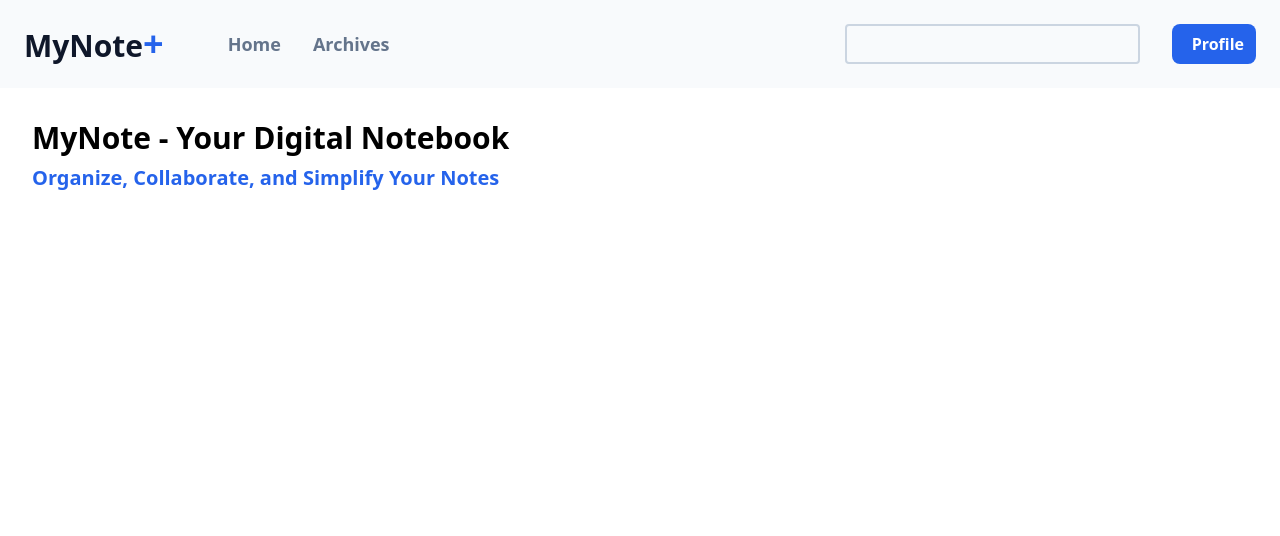
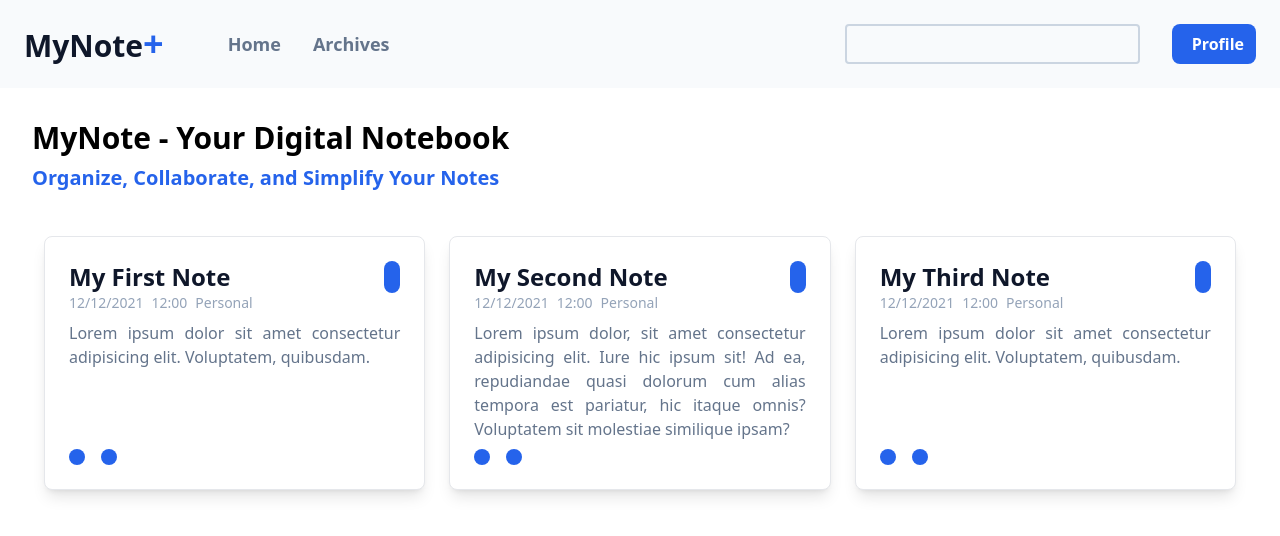
Before and after one commit to mausneg/MyNote, a React app: page / in a window 1280 px wide. Shown: the top 536 px of the page. Built offline with nearby package versions, Linux system fonts and the light colour scheme; the HTML template or start-up script is replaced by a standard one.

Commit message:
add card

```diff
--- a/src/components/Elements/Button/index.jsx
+++ b/src/components/Elements/Button/index.jsx
@@ -1,8 +1,8 @@
 export default function Button(prop) {
-  const { text = "click", className = "bg-blue-600", children } = prop;
+  const { text, className = "bg-blue-600 px-3 py-2", children } = prop;
   return (
     <button
-      className={`px-3 py-1 font-bold text-md text-white rounded-lg ${className} flex items-center gap-2`}
+      className={`font-bold text-md text-white rounded-lg ${className} flex items-center gap-2`}
     >
       {children}
       {text}
--- /dev/null
+++ b/src/components/Fragments/Card.jsx
@@ -0,0 +1,33 @@
+import Button from "../Elements/Button";
+
+export default function Card(prop) {
+  const { title, date, time, category, content } = prop;
+  return (
+    <div className="w-1/3 p-3">
+      <div className=" bg-white rounded-lg shadow-lg p-6 border">
+        <div className="flex justify-between">
+          <h1 className="text-2xl font-bold text-slate-900">{title}</h1>
+          <Button className="bg-blue-600 p-2">
+            <i className="fa-solid fa-edit"></i>
+          </Button>
+        </div>
+        <div className="flex gap-2">
+          <span className="text-sm text-slate-400">{date}</span>
+          <span className="text-sm text-slate-400">{time}</span>
+          <span className="text-sm text-slate-400">{category}</span>
+        </div>
+        <div className="h-32">
+          <p className="text-slate-500 mt-2 text-justify ">{content}</p>
+        </div>
+        <div className="flex gap-4 justify-start">
+          <Button className="bg-blue-600 p-2">
+            <i className="fa-solid fa-box-archive"></i>
+          </Button>
+          <Button className="bg-blue-600 p-2">
+            <i className="fa-solid fa-trash"></i>
+          </Button>
+        </div>
+      </div>
+    </div>
+  );
+}
--- a/src/components/pages/home.jsx
+++ b/src/components/pages/home.jsx
@@ -1,12 +1,62 @@
 import Base from "../Layout/Base";
 import Navbar from "../Fragments/Navbar";
+import Card from "../Fragments/Card";
 
+const data = [
+  {
+    title: "My First Note",
+    date: "12/12/2021",
+    time: "12:00",
+    category: "Personal",
+    content:
+      "Lorem ipsum dolor sit amet consectetur adipisicing elit. Voluptatem, quibusdam.",
+    archived: false,
+  },
+  {
+    title: "My Second Note",
+    date: "12/12/2021",
+    time: "12:00",
+    category: "Personal",
+    content:
+      "Lorem ipsum dolor, sit amet consectetur adipisicing elit. Iure hic ipsum sit! Ad ea, repudiandae quasi dolorum cum alias tempora est pariatur, hic itaque omnis? Voluptatem sit molestiae similique ipsam?",
+    archived: false,
+  },
+  {
+    title: "My Third Note",
+    date: "12/12/2021",
+    time: "12:00",
+    category: "Personal",
+    content:
+      "Lorem ipsum dolor sit amet consectetur adipisicing elit. Voluptatem, quibusdam.",
+    archived: false,
+  },
+  {
+    title: "My Fourth Note",
+    date: "12/12/2021",
+    time: "12:00",
+    category: "Personal",
+    content:
+      "Lorem ipsum dolor sit amet consectetur adipisicing elit. Voluptatem, quibusdam.",
+    archived: true,
+  },
+  {
+    title: "My Fifth Note",
+    date: "12/12/2021",
+    time: "12:00",
+    category: "Personal",
+    content:
+      "Lorem ipsum dolor sit amet consectetur adipisicing elit. Voluptatem, quibusdam.",
+    archived: true,
+  },
+];
+const dataUnarchived = data.filter((item) => item.archived === false);
+const dataArchived = data.filter((item) => item.archived === true);
 export default function Home() {
   return (
     <Base>
       <Navbar />
       <div className="p-8">
-        <div>
+        <div className="mb-8">
           <h1 className="text-3xl font-bold mb-2">
             MyNote - Your Digital Notebook
           </h1>
@@ -14,8 +64,17 @@ export default function Home() {
             Organize, Collaborate, and Simplify Your Notes
           </h3>
         </div>
-        <div className="flex w-full">
-
+        <div className="flex flex-wrap">
+          {dataUnarchived.map((item, index) => (
+            <Card
+              key={index}
+              title={item.title}
+              date={item.date}
+              time={item.time}
+              category={item.category}
+              content={item.content}
+            />
+          ))}
         </div>
       </div>
     </Base>
```
